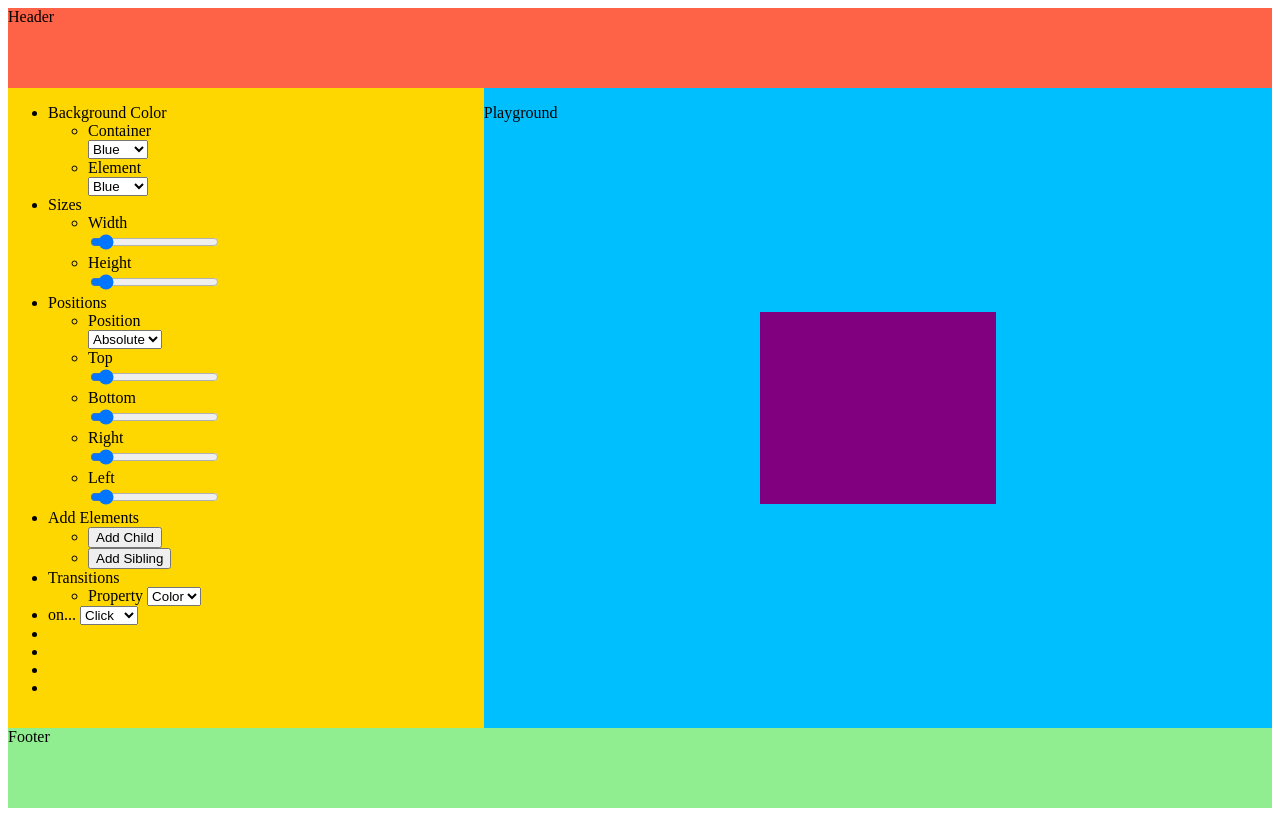
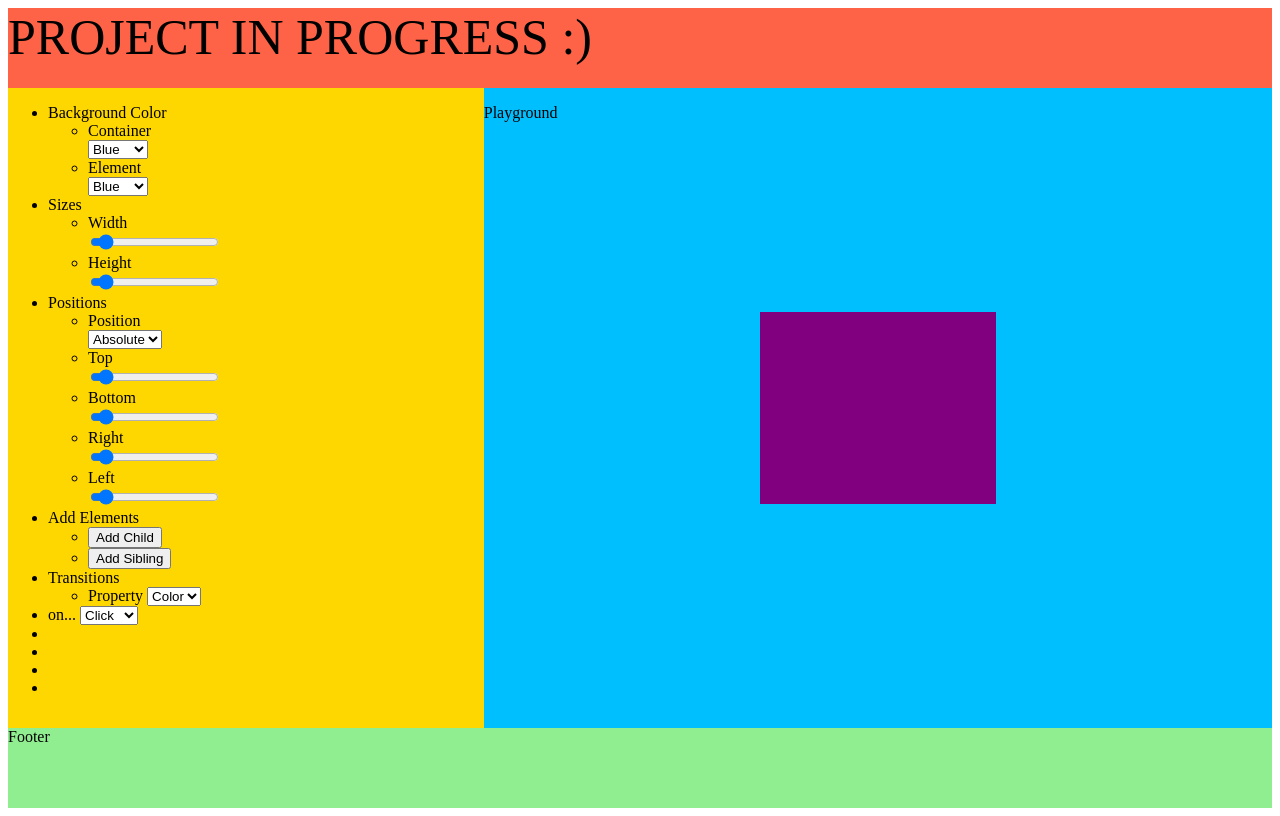
Before and after one commit to sean-connor/css-playtime, a plain HTML site: page index.html in a window 1280 px wide. Drawn offline with Linux system fonts and the light colour scheme.

Commit message:
in progress message

```diff
--- a/index.html
+++ b/index.html
@@ -8,7 +8,7 @@
   </head>
   <body>
     <div class="wrapper">
-      <header class="header">Header</header>
+      <header class="header">PROJECT IN PROGRESS :)</header>
       <article class="playground">
         <p>Playground</p>
         <div id="hook">
--- a/stylesheet/main.scss
+++ b/stylesheet/main.scss
@@ -36,6 +36,7 @@ html{
 
 .header {
   background: tomato;
+  font-size: 50px;
 }
 
 .footer {
```
Also changed, not shown: stylesheet/main.css, 1 other file.
